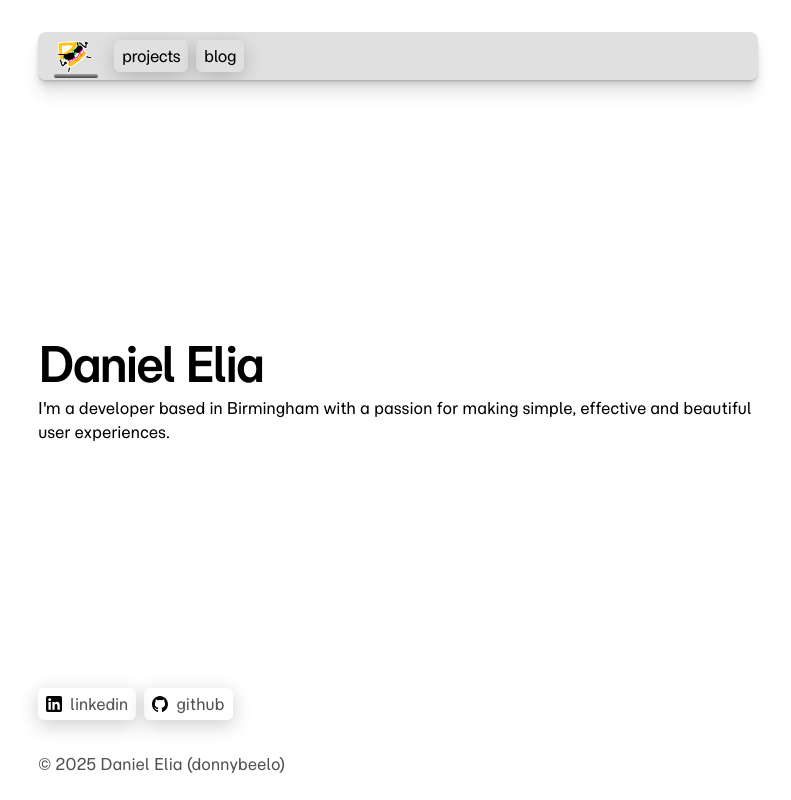
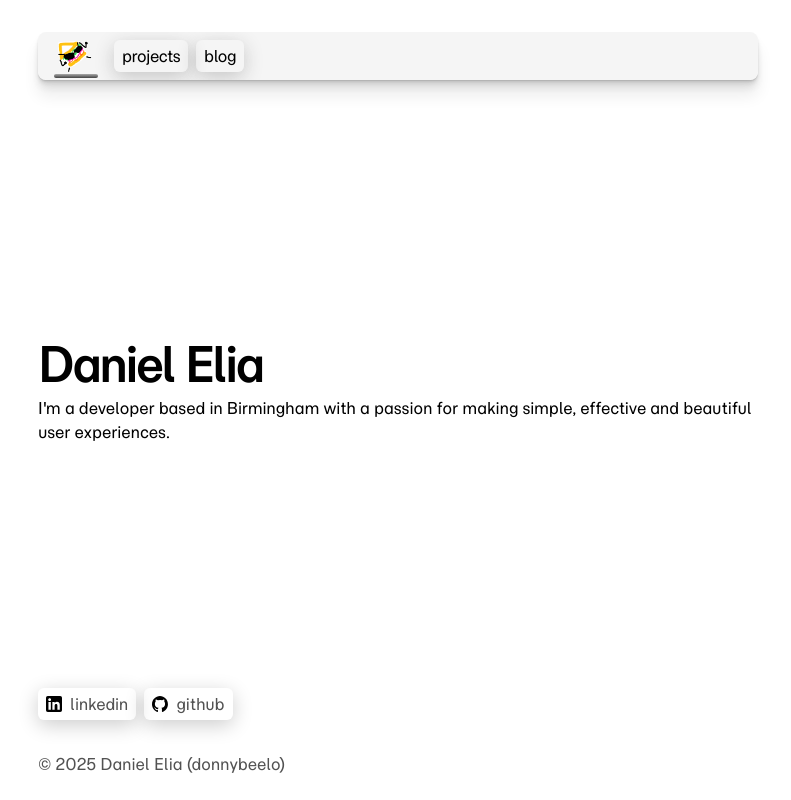
Before and after one commit to donnybeelo/donnybeelo.github.io, a Next.js app: page / in a window 1280 px wide. Shown: the whole page, without its empty margins (242-1033 px from the left). Built offline with nearby package versions, Linux system fonts and the light colour scheme.

Commit message:
Update global.css

```diff
--- a/app/global.css
+++ b/app/global.css
@@ -19,7 +19,7 @@
 	--button-shine: #333;
 	--shine-width: 100vw;
 	--shine-background: #aaa2;
-	--nav-bar-background: #ccc9;
+	--nav-bar-background: #eee9;
 	--transitions: opacity 200ms, width 50ms, height 50ms;
 }
 
```
